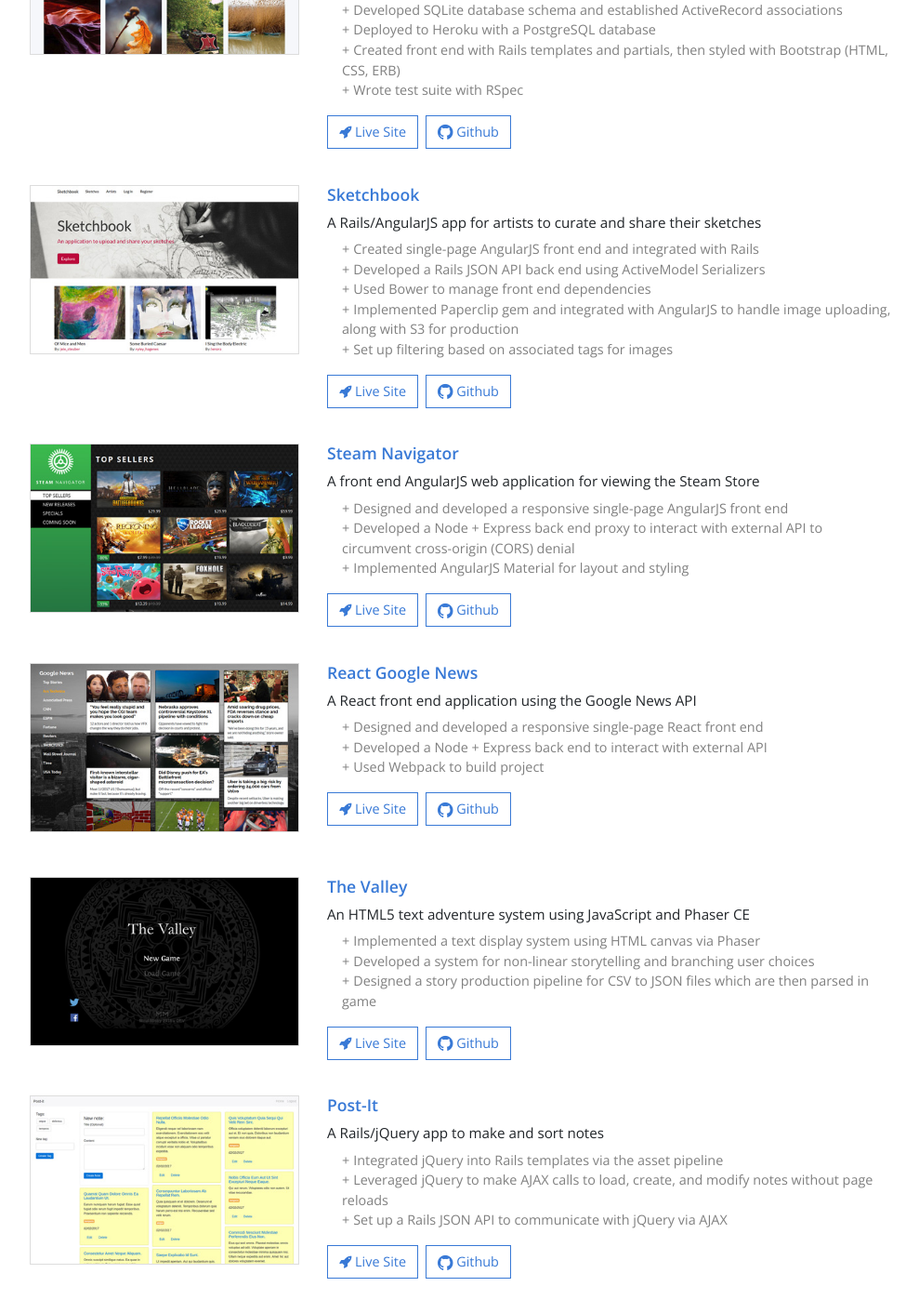
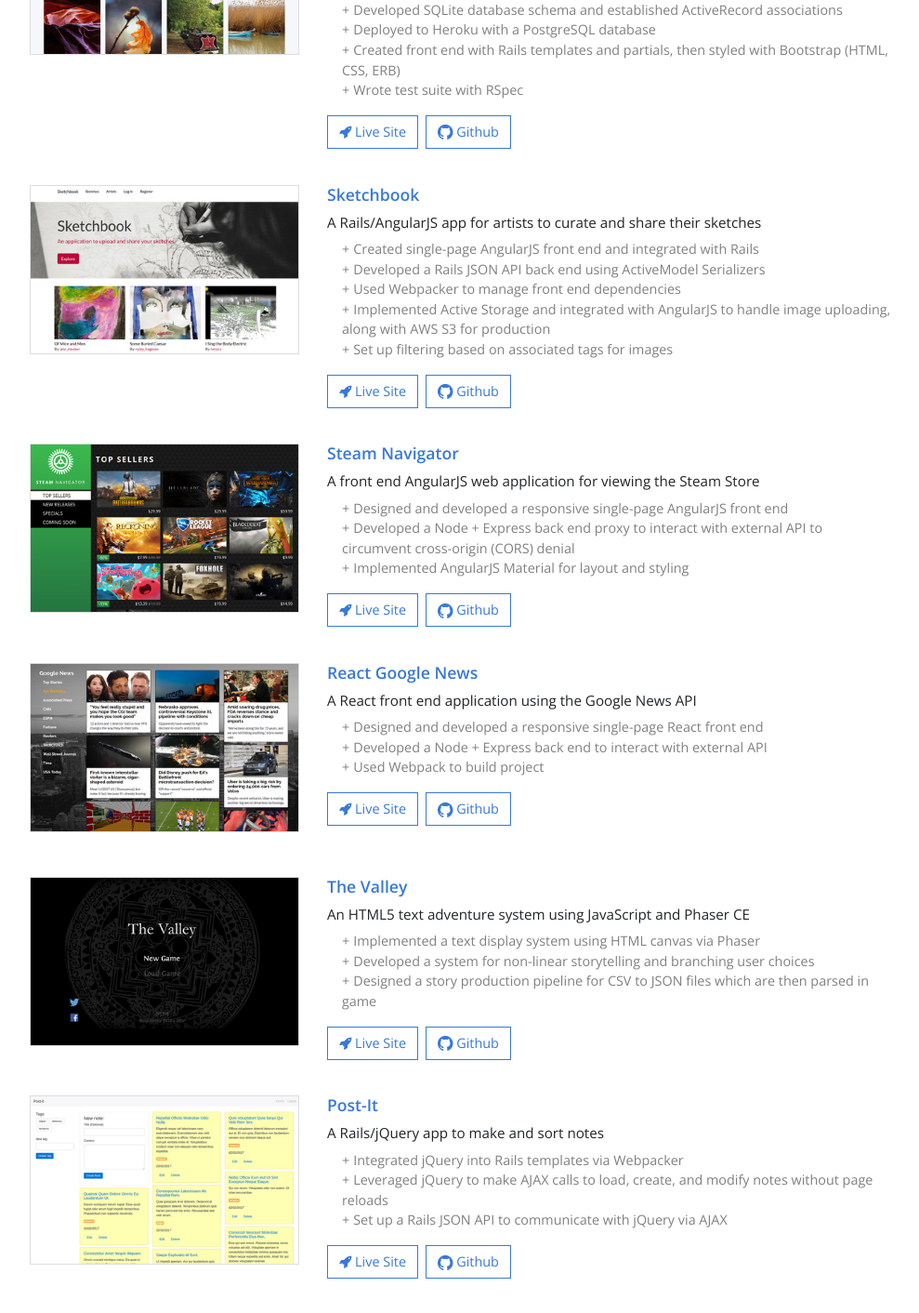
Before and after one commit to MitulMistry/mm-webdev-portfolio-v2, a React (Create React App) app: page / in a window 1280 px wide. Shown: the part 764-2176 px from the top of the page at 93% size, without its empty margins (143-1132 px from the left). Built offline with nearby package versions, Linux system fonts and the light colour scheme.

Commit message:
Update content

```diff
--- a/src/components/App.js
+++ b/src/components/App.js
@@ -3,7 +3,9 @@ import { Router, Switch, Route } from 'react-router-dom';
 import createBrowserHistory from 'history/createBrowserHistory';
 import { MainPage } from './MainPage';
 import ReactGA from 'react-ga';
-ReactGA.initialize('UA-6842596-2'); //Unique Google Analytics tracking number
+import { gaTrackingID } from '../data';
+
+ReactGA.initialize(gaTrackingID);
 
 const history = createBrowserHistory();
 
--- a/src/data.js
+++ b/src/data.js
@@ -9,11 +9,13 @@ import imgFrazetta from './img/app_frazetta.jpg';
 import imgArtSmart from './img/app_artsmart.jpg';
 import imgCmd from './img/app_cmd.jpg';
 
+export const gaTrackingID = 'UA-6842596-2'; //Unique Google Analytics tracking number
+
 export const profileData = {
   github: "https://github.com/MitulMistry",
   linkedin: "https://www.linkedin.com/in/mitulmistry",
   linkedinUser: "MitulMistry",
-  twitter: "https://twitter.com/mmystic",
+  twitter: "https://twitter.com/Jackal_MM",
   email: "MitulMistryDev@gmail.com",
   blog: "http://mitulmistry.github.io/"
 };
@@ -42,8 +44,8 @@ export const webApps = [
     bullets: [
       "Created single-page AngularJS front end and integrated with Rails",
       "Developed a Rails JSON API back end using ActiveModel Serializers",
-      "Used Bower to manage front end dependencies",
-      "Implemented Paperclip gem and integrated with AngularJS to handle image uploading, along with S3 for production",
+      "Used Webpacker to manage front end dependencies",
+      "Implemented Active Storage and integrated with AngularJS to handle image uploading, along with AWS S3 for production",
       "Set up filtering based on associated tags for images"
     ],
     url: "https://angular-sketchbook.herokuapp.com/",
@@ -90,7 +92,7 @@ export const webApps = [
     image: imgPostIt,
     description: "A Rails/jQuery app to make and sort notes",
     bullets: [
-      "Integrated jQuery into Rails templates via the asset pipeline",
+      "Integrated jQuery into Rails templates via Webpacker",
       "Leveraged jQuery to make AJAX calls to load, create, and modify notes without page reloads",
       "Set up a Rails JSON API to communicate with jQuery via AJAX"
     ],
--- a/src/index.css
+++ b/src/index.css
@@ -1,5 +1,5 @@
 
-@import url('https://fonts.googleapis.com/css?family=Open+Sans:400,600');
+@import url('https://fonts.googleapis.com/css2?family=Open+Sans:wght@400;600&display=swap');
 
 body {
   font-family: 'Open Sans', sans-serif;
```
